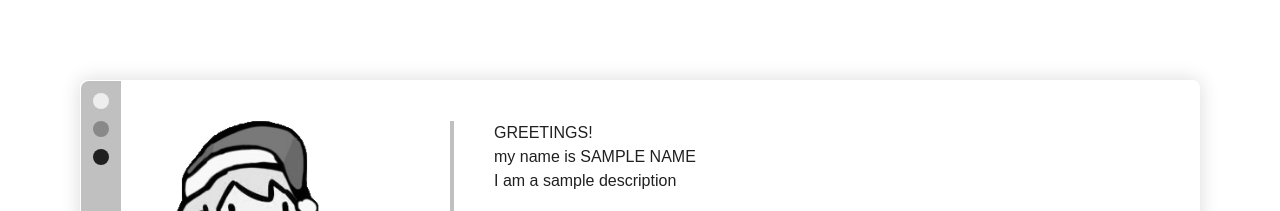
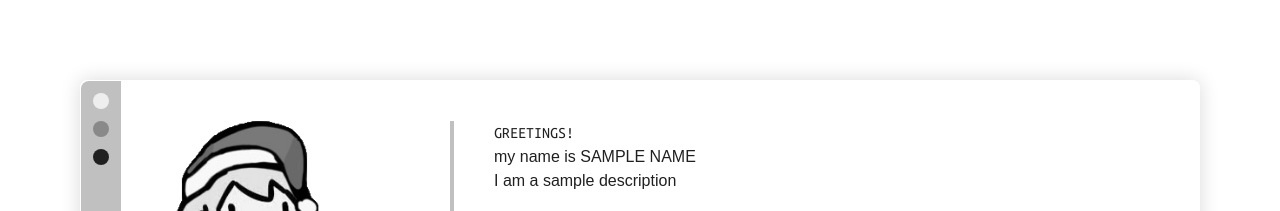
Before and after one commit to Luc1l1us/portfolio, a Next.js app: page / in a window 1280 px wide. Shown: the top 211 px of the page. Built offline with nearby package versions, Linux system fonts and the light colour scheme.

Commit message:
added custom font (ubuntu-mono)

```diff
--- a/app/globals.css
+++ b/app/globals.css
@@ -30,6 +30,7 @@
   --color-foreground: var(--foreground);
   --font-sans: var(--font-geist-sans);
   --font-mono: var(--font-geist-mono);
+  --font-ubuntu: var(--font-ubuntu-mono);
 }
 
 @media (prefers-color-scheme: dark) {
--- a/app/layout.tsx
+++ b/app/layout.tsx
@@ -1,6 +1,11 @@
 import type { Metadata } from "next";
-import { Geist, Geist_Mono } from "next/font/google";
+import { Geist, Geist_Mono, Ubuntu_Mono } from "next/font/google";
 import "./globals.css";
+
+const ubuntuMono = Ubuntu_Mono({
+  weight: ["400", "700"],
+  variable: "--font-ubuntu-mono",
+});
 
 const geistSans = Geist({
   variable: "--font-geist-sans",
@@ -25,7 +30,7 @@ export default function RootLayout({
   return (
     <html lang="en" className="scroll-smooth">
       <body
-        className={`${geistSans.variable} ${geistMono.variable} antialiased`}
+        className={`${geistSans.variable} ${geistMono.variable} ${ubuntuMono.variable} antialiased`}
       >
         {children}
       </body>
--- a/app/page.tsx
+++ b/app/page.tsx
@@ -59,7 +59,7 @@ export default function Home() {
 
       {/*Second Column (should be scrollable)*/}
       <div className="second-column basis-2/3 mt-10">
-        GREETINGS!
+        <p className="font-ubuntu">GREETINGS!</p>
         <div className="">
           my name is SAMPLE NAME
           <div className="description">I am a sample description</div>
```
